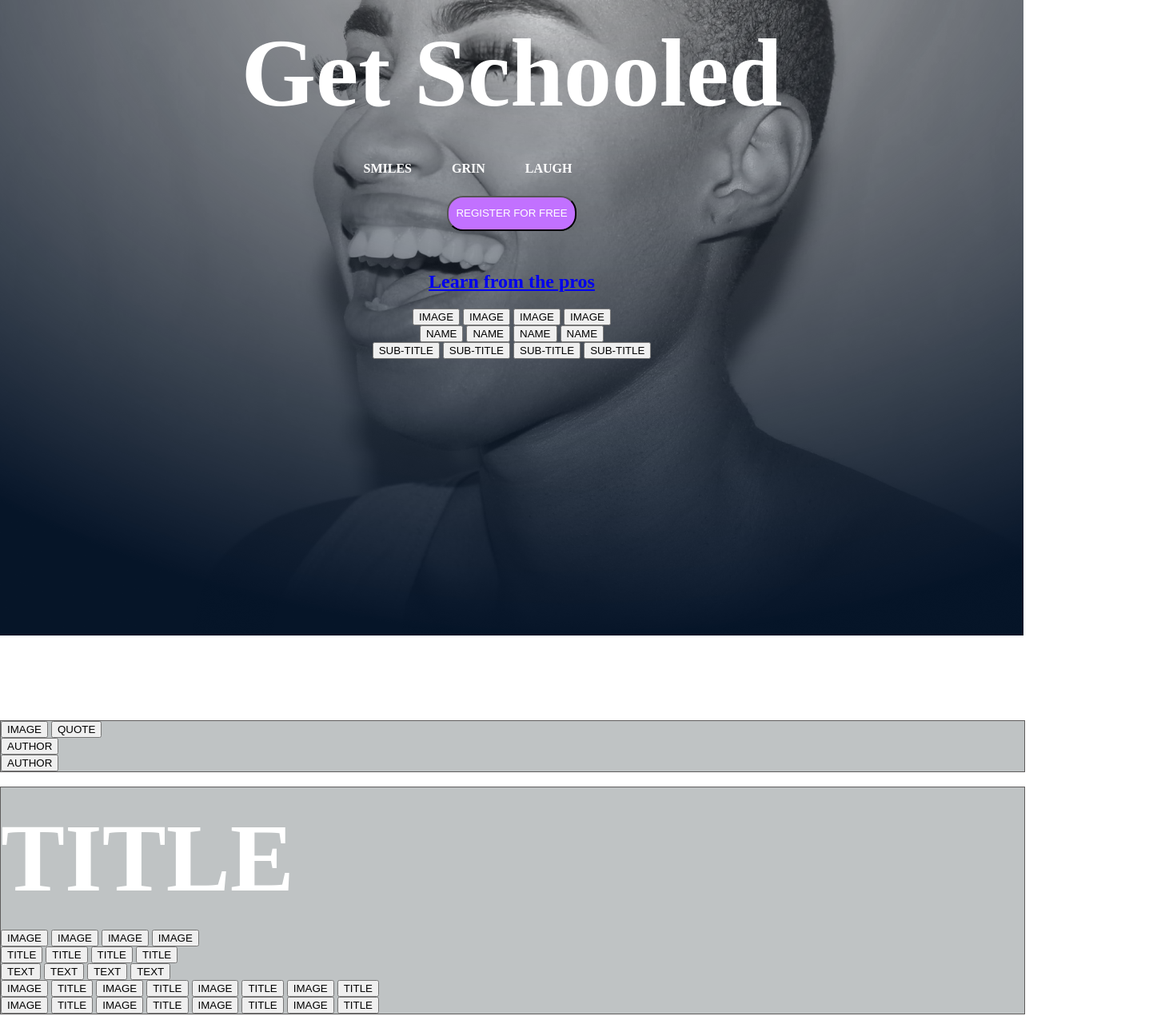
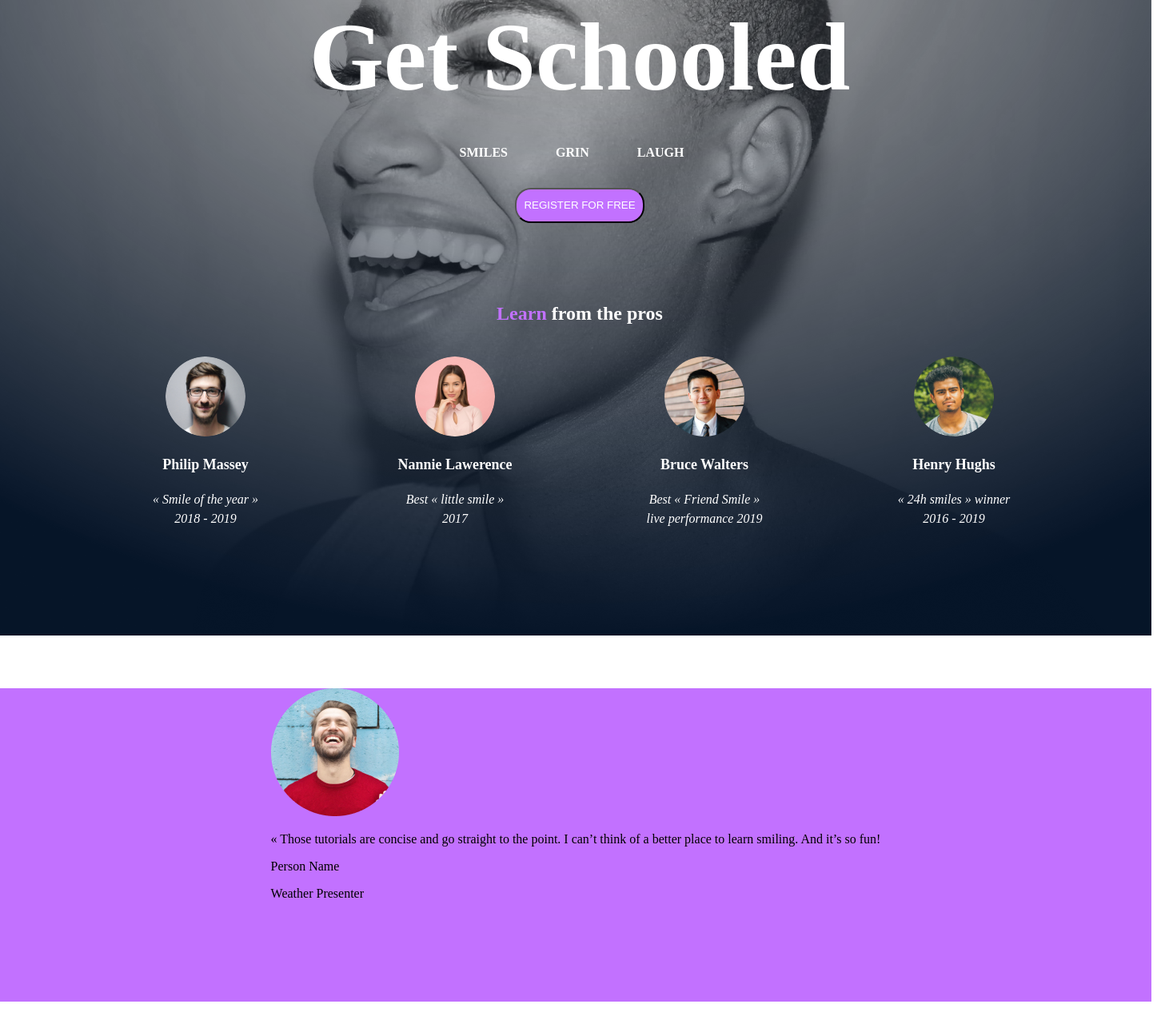
Before and after one commit to John-Shewa/alx_html_css, a plain HTML site: page css_advanced/index.html in a window 1280 px wide. Shown: the part 194-1465 px from the top of the page at 80% size, 1452 px wide, since content can reach past the window. Drawn offline with Linux system fonts and the light colour scheme.

Commit message:
advancedcss

```diff
--- a/css_advanced/index.html
+++ b/css_advanced/index.html
@@ -29,48 +29,46 @@
                 <h5><a href="#">GRIN</a></h5>
                 <h5><a href="#">LAUGH</a></h5>
                 </div>
+            <div>
+                <a href="button.html"><button class="button">REGISTER FOR FREE</button></a>
+            </div>
             </section>
-            <div class="main">
-                <a href="button.html"><button class="button">REGISTER FOR FREE</button></a>
 
-                <h2><a href="title.html">Learn from the pros</a></h2>
+            <section class="main">
+                <h2><a href="title.html"><font color="#C271FF">Learn</font> from the pros</a></h2>
+                <div class="pro">
                 <nav class="pro1">
-                    <button class="IMAGE"><img src="IMAGE.jpg" alt="">IMAGE</button>
-                    <button class="IMAGE"><img src="IMAGE.jpg" alt="">IMAGE</button>
-                    <button class="IMAGE"><img src="IMAGE.jpg" alt="">IMAGE</button>
-                    <button class="IMAGE"><img src="IMAGE.jpg" alt="">IMAGE</button>
+                    <img class="IMAGE" src="./images/1.png" alt="">
+                    <p class="title">Philip Massey</p>
+                    <p class="SUB-TITLE">« Smile of the year » 2018 - 2019</p>
                 </nav>
                 <nav class="pro2">
-                    <button class="title">NAME</button>
-                    <button class="title">NAME</button>
-                    <button class="title">NAME</button>
-                    <button class="title">NAME</button>
+                    <img class="IMAGE" src="./images/3.png" alt="">
+                    <p class="title">Nannie Lawerence</p>
+                    <p class="SUB-TITLE">Best « little smile » 2017</p>
                 </nav>
                 <nav class="pro3">
-                    <button class="SUB-TITLE">SUB-TITLE</button>
-                    <button class="SUB-TITLE">SUB-TITLE</button>
-                    <button class="SUB-TITLE">SUB-TITLE</button>
-                    <button class="SUB-TITLE">SUB-TITLE</button>
+                    <img class="IMAGE" src="./images/2.png" alt="">
+                    <p class="title">Bruce Walters</p>
+                    <p class="SUB-TITLE">Best « Friend Smile » live performance 2019</p>
                 </nav>
-            </div>
+                <nav class="pro4">
+                    <img class="IMAGE" src="./images/4.png" alt="">
+                    <p class="title">Henry Hughs</p>
+                    <p class="SUB-TITLE">« 24h smiles » winner 2016 - 2019</p>
+                </nav>
+                </div>
+            </section>
 
         </section>
 
-            <section style="background-color:#bfc3c4; width: 100%; border: 1px solid rgb(94, 92, 92);">
-                <div class="main3">
-                    <nav>
-                        <button class="IMAGE">IMAGE</button>
-                        <button class="QUOTE">QUOTE</button>
-                    </nav>
-                    <nav>
-                        <a></a>
-                        <button class="AUTHOR">AUTHOR</button>
-                    </nav>
-                    <nav>
-                        <a></a>
-                        <button class="AUTHOR">AUTHOR</button>
-                    </nav>
-
+            <section class="testimonials">
+                <div class="main2">
+                        <img class="image" src="./images/5.png" alt=""></img>
+                        <p>« Those tutorials are concise and go straight to the point.
+                            I can’t think of a better place to learn smiling. And it’s so fun!</p>
+                        <p>Person Name</p>
+                        <p>Weather Presenter</p>
                 </div>
 
             </section>
--- a/css_advanced/styles.css
+++ b/css_advanced/styles.css
@@ -1,15 +1,15 @@
 html, body {
-    height: 100%;
-    width: 100%;
-    margin: 0;
-    padding: 0;
+    width: 1450px;
+    height: 1055px;
+    margin: 0px;
+    padding: 0px;
   }
-.smile{
+.smile {
     background-image: url(./images/Object.png);
+    height: 1055px;
     flex-shrink: 0;
-    padding: 20px;
+    padding: 0px;
     background-repeat: no-repeat;
-    height: 1055px;
 }
 /* Header */
 .header {
@@ -35,7 +35,7 @@ html, body {
     float: right;
     gap: 0px;
     flex-shrink: 0;
-    margin-right: 100px;
+    margin-right: 20px;
   }
 
   .nav-item {
@@ -91,19 +91,77 @@ html, body {
     margin: 30px;
     margin-left: 20px;
   }
- .main {
-    text-align: center;
- }
 
- .main .button {
+  .menu h5 {
+    margin-left: 10px;
+    float:inline-end;
+  }
+
+ .schooled .button {
   color: #FFF;
   background-color: #C271FF;
   border-radius: 20px;
   cursor: pointer;
-  margin-left: 644px;
-  margin-right: 644px;
   width: 162px;
   height: 44px;
   flex-shrink: 0;
-  margin: 30px;
+  margin: 60px;
+  border-color: none;
  }
+
+ .schooled .button:hover {
+  background-color: #40046d;
+ }
+
+ .main {
+  text-align: center;
+
+}
+
+.main h2 a {
+  text-decoration: none;
+  color:#FFF;
+}
+
+.main .pro {
+  display: flex;
+  justify-content: space-evenly;
+  padding: 20px;
+}
+.main .pro .IMAGE {
+  border-radius: 50px;
+  width: 100px;
+  height: 100px;
+}
+.main .pro .title {
+  color: #FFF;
+  text-align: center;
+  font-family: Source Sans Pro;
+  font-size: 18px;
+  font-style: normal;
+  font-weight: 900;
+  line-height: 27px;
+}
+
+.main .pro .SUB-TITLE {
+  width: 150px;
+  color: #FFF;
+  text-align: center;
+  font-family: Source Sans Pro;
+  font-size: 16px;
+  font-style: italic;
+  font-weight: 400;
+  line-height: 24px;
+}
+
+.testimonials {
+  width: 1440px;
+  height: 392px;
+  flex-shrink: 0;
+  background-color: #C271FF;
+  margin-top: 0px;
+  display: flex;
+  justify-content: center;
+}
+
+.testimonials .main .image
```
